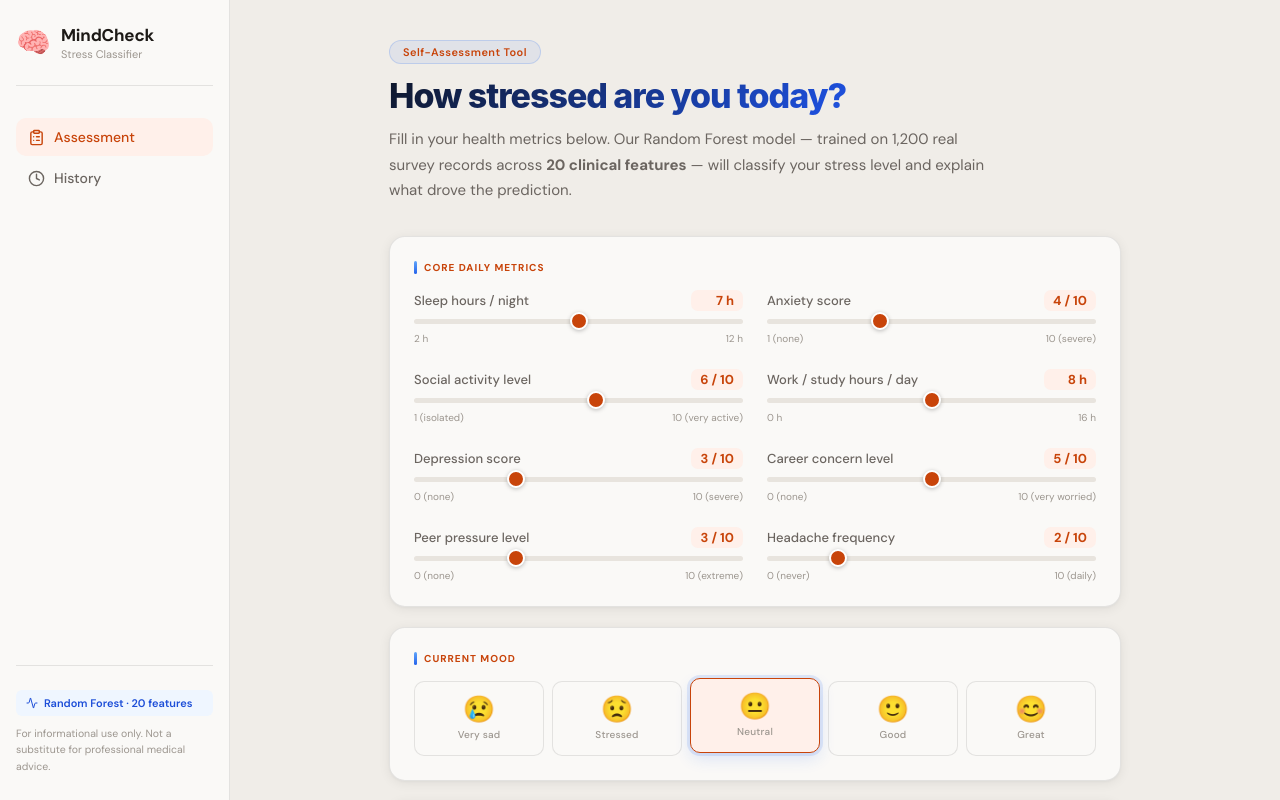
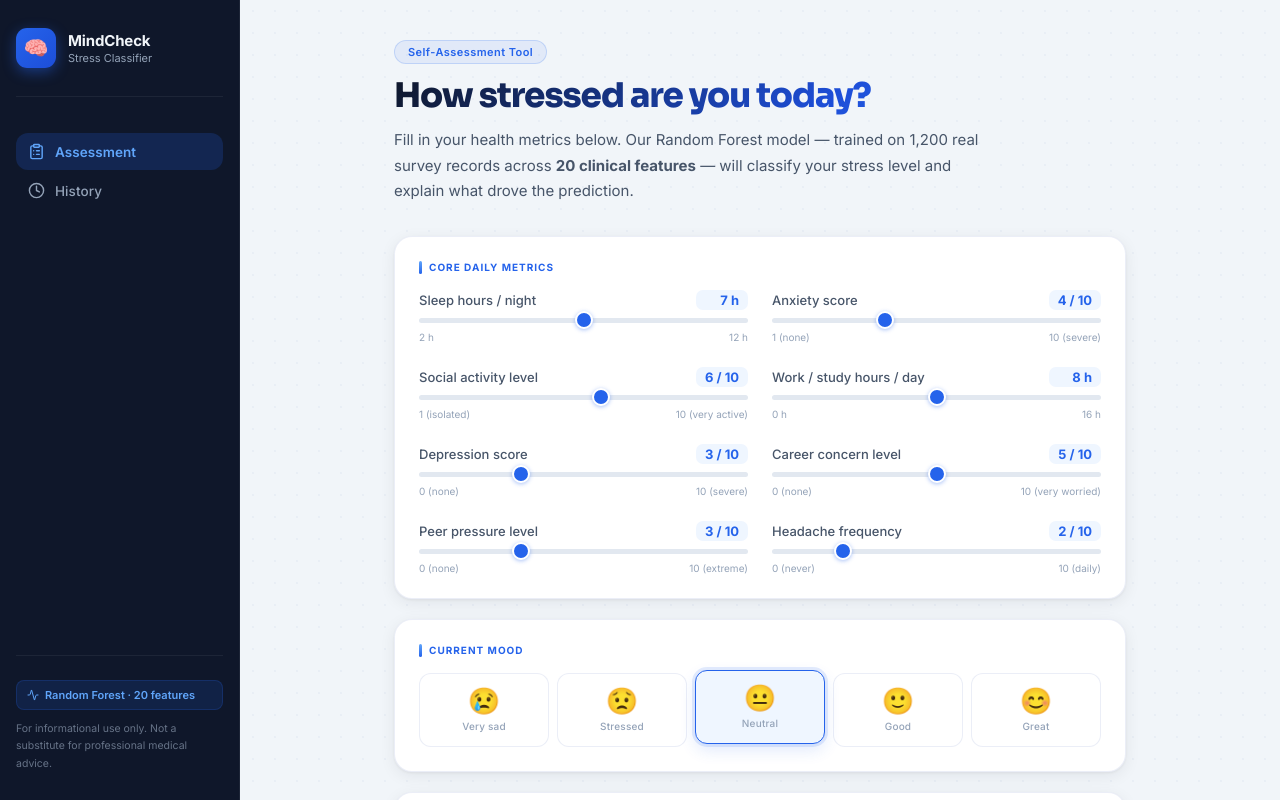
Before and after one commit to carolineehab7/MentalHealthTracker, a React (Vite) app: page / in a window 1280 px wide. Shown: the top 800 px of the page. Built offline with nearby package versions, Linux system fonts and the light colour scheme.

Commit message:
style: update styles and design tokens for improved UI consistency and aesthetics

```diff
--- a/index.html
+++ b/index.html
@@ -1,4 +1,4 @@
-<!DOCTYPE html>
+<!doctype html>
 <html lang="en">
   <head>
     <meta charset="UTF-8" />
@@ -7,7 +7,7 @@
     <link rel="preconnect" href="https://fonts.googleapis.com" />
     <link rel="preconnect" href="https://fonts.gstatic.com" crossorigin />
     <link
-      href="https://fonts.googleapis.com/css2?family=DM+Sans:opsz,wght@9..40,300;9..40,400;9..40,500;9..40,600;9..40,700&family=DM+Serif+Display&display=swap"
+      href="https://fonts.googleapis.com/css2?family=Inter:wght@300;400;500;600;700;800&family=Sora:wght@600;700;800&display=swap"
       rel="stylesheet"
     />
   </head>
--- a/src/App.module.css
+++ b/src/App.module.css
@@ -5,13 +5,13 @@
 
 /* ── Sidebar ── */
 .sidebar {
-  width: 230px;
+  width: 240px;
   flex-shrink: 0;
-  background: var(--card);
-  border-right: 1px solid var(--border);
+  background: var(--sidebar-bg);
+  border-right: 1px solid var(--sidebar-border);
   display: flex;
   flex-direction: column;
-  padding: 1.5rem 1rem;
+  padding: 1.75rem 1rem;
   position: sticky;
   top: 0;
   height: 100vh;
@@ -21,71 +21,133 @@
 .brand {
   display: flex;
   align-items: center;
-  gap: 10px;
-  margin-bottom: 2rem;
-  padding-bottom: 1.5rem;
-  border-bottom: 1px solid var(--border);
+  gap: 12px;
+  margin-bottom: 2.25rem;
+  padding-bottom: 1.75rem;
+  border-bottom: 1px solid var(--sidebar-border);
 }
-.brandIcon { font-size: 28px; line-height: 1; }
-.brandName { font-size: 17px; font-weight: 700; letter-spacing: -0.01em; }
-.brandSub  { font-size: 11px; color: var(--text3); margin-top: 1px; }
+
+.brandIcon {
+  width: 40px;
+  height: 40px;
+  border-radius: 11px;
+  background: linear-gradient(135deg, #2563eb 0%, #1d4ed8 100%);
+  display: flex;
+  align-items: center;
+  justify-content: center;
+  font-size: 20px;
+  box-shadow: 0 4px 14px rgba(37, 99, 235, 0.45);
+  flex-shrink: 0;
+}
+
+.brandName {
+  font-size: 15px;
+  font-weight: 700;
+  color: #f1f5f9;
+  letter-spacing: -0.01em;
+}
+
+.brandSub {
+  font-size: 11px;
+  color: var(--sidebar-text);
+  margin-top: 1px;
+  font-weight: 400;
+}
 
 /* ── Nav links ── */
 .nav {
   display: flex;
   flex-direction: column;
-  gap: 3px;
+  gap: 2px;
   flex: 1;
 }
 
 .navLink {
   display: flex;
   align-items: center;
-  gap: 9px;
+  gap: 10px;
   padding: 10px 12px;
   border-radius: var(--r);
-  font-size: 14px;
+  font-size: 13.5px;
   font-weight: 500;
-  color: var(--text2);
+  color: var(--sidebar-text);
   text-decoration: none;
-  transition: all 0.14s;
+  transition: all 0.18s cubic-bezier(0.4, 0, 0.2, 1);
+  letter-spacing: 0.005em;
 }
-.navLink:hover { background: var(--bg); color: var(--text); }
-.navLinkActive  { background: var(--accent-l) !important; color: var(--accent) !important; }
+
+.navLink:hover {
+  background: var(--sidebar-hover);
+  color: #e2e8f0;
+}
+
+.navLinkActive {
+  background: var(--sidebar-active) !important;
+  color: var(--sidebar-accent) !important;
+  font-weight: 600;
+}
 
 /* ── Footer ── */
 .footer {
   margin-top: auto;
   padding-top: 1.5rem;
-  border-top: 1px solid var(--border);
+  border-top: 1px solid var(--sidebar-border);
 }
+
 .modelBadge {
   display: flex;
   align-items: center;
   gap: 6px;
   font-size: 11px;
   font-weight: 600;
-  color: var(--blue);
-  background: var(--blue-l);
-  padding: 6px 10px;
-  border-radius: 6px;
+  color: var(--sidebar-accent);
+  background: rgba(37, 99, 235, 0.15);
+  border: 1px solid rgba(37, 99, 235, 0.2);
+  padding: 7px 10px;
+  border-radius: 8px;
   margin-bottom: 10px;
 }
-.disclaimer { font-size: 10.5px; color: var(--text3); line-height: 1.6; }
+
+.disclaimer {
+  font-size: 10.5px;
+  color: var(--sidebar-text);
+  line-height: 1.65;
+  opacity: 0.65;
+}
 
 /* ── Main ── */
-.main { flex: 1; overflow-y: auto; min-width: 0; }
+.main {
+  flex: 1;
+  overflow-y: auto;
+  min-width: 0;
+}
 
 /* ── Mobile ── */
 @media (max-width: 768px) {
-  .shell    { flex-direction: column; }
-  .sidebar  {
-    width: 100%; height: auto; position: static;
-    flex-direction: row; align-items: center;
-    padding: 0.75rem 1rem;
-    border-right: none; border-bottom: 1px solid var(--border);
+  .shell {
+    flex-direction: column;
   }
-  .brand  { margin-bottom: 0; padding-bottom: 0; border-bottom: none; margin-right: auto; }
-  .nav    { flex-direction: row; flex: unset; }
-  .footer { display: none; }
+  .sidebar {
+    width: 100%;
+    height: auto;
+    position: static;
+    flex-direction: row;
+    align-items: center;
+    padding: 0.85rem 1rem;
+    border-right: none;
+    border-bottom: 1px solid var(--sidebar-border);
+  }
+  .brand {
+    margin-bottom: 0;
+    padding-bottom: 0;
+    border-bottom: none;
+    margin-right: auto;
+  }
+  .nav {
+    flex-direction: row;
+    flex: unset;
+  }
+  .footer {
+    display: none;
+  }
 }
--- a/src/styles/index.css
+++ b/src/styles/index.css
@@ -1,63 +1,123 @@
 /* ── Reset ── */
-*, *::before, *::after { box-sizing: border-box; margin: 0; padding: 0; }
+*,
+*::before,
+*::after {
+  box-sizing: border-box;
+  margin: 0;
+  padding: 0;
+}
 
 /* ── Design tokens ── */
 :root {
-  --bg:          #f0ede8;
-  --bg2:         #e8e4de;
-  --card:        #faf9f7;
-  --border:      rgba(28, 25, 22, 0.10);
-  --border-md:   rgba(28, 25, 22, 0.18);
-  --text:        #1c1916;
-  --text2:       #6b6560;
-  --text3:       #9c968f;
-  --accent:      #c8440a;
-  --accent-l:    #fff0ea;
-  --blue:        #1d4ed8;
-  --blue-l:      #eff6ff;
-  --ok:          #15803d;
-  --ok-bg:       #f0fdf4;
-  --warn:        #b45309;
-  --warn-bg:     #fffbeb;
-  --danger:      #b91c1c;
-  --danger-bg:   #fef2f2;
-  --r:           10px;
-  --rl:          16px;
-  --shadow:      0 2px 12px rgba(0,0,0,0.07), 0 1px 3px rgba(0,0,0,0.04);
+  /* Backgrounds */
+  --bg: #f1f5f9;
+  --bg2: #e2e8f0;
+  --card: #ffffff;
+
+  /* Borders */
+  --border: rgba(99, 123, 192, 0.13);
+  --border-md: rgba(99, 123, 192, 0.25);
+
+  /* Text */
+  --text: #0f172a;
+  --text2: #475569;
+  --text3: #94a3b8;
+
+  /* Primary — blue */
+  --accent: #2563eb;
+  --accent-h: #1d4ed8;
+  --accent-l: #eff6ff;
+  --accent-m: #bfdbfe;
+  --blue: #2563eb;
+  --blue-l: #eff6ff;
+  --blue-mid: #60a5fa;
+
+  /* Status */
+  --ok: #059669;
+  --ok-bg: #ecfdf5;
+  --warn: #d97706;
+  --warn-bg: #fefce8;
+  --danger: #dc2626;
+  --danger-bg: #fef2f2;
+
+  /* Radii */
+  --r: 12px;
+  --rl: 18px;
+  --rxl: 24px;
+
+  /* Shadows */
+  --shadow: 0 1px 3px rgba(15, 23, 42, 0.06), 0 4px 16px rgba(15, 23, 42, 0.07);
+  --shadow-lg:
+    0 8px 40px rgba(15, 23, 42, 0.12), 0 2px 8px rgba(15, 23, 42, 0.05);
+  --shadow-blue: 0 4px 24px rgba(37, 99, 235, 0.22);
+
+  /* Sidebar */
+  --sidebar-bg: #0f172a;
+  --sidebar-text: #94a3b8;
+  --sidebar-border: rgba(255, 255, 255, 0.06);
+  --sidebar-hover: rgba(255, 255, 255, 0.05);
+  --sidebar-active: rgba(37, 99, 235, 0.2);
+  --sidebar-accent: #60a5fa;
 }
 
-html { scroll-behavior: smooth; }
+html {
+  scroll-behavior: smooth;
+}
 
 body {
-  font-family: 'DM Sans', system-ui, sans-serif;
+  font-family: "Inter", system-ui, sans-serif;
   background: var(--bg);
+  background-image: radial-gradient(
+    circle,
+    rgba(99, 123, 192, 0.06) 1px,
+    transparent 1px
+  );
+  background-size: 22px 22px;
   color: var(--text);
   min-height: 100vh;
   -webkit-font-smoothing: antialiased;
+  -moz-osx-font-smoothing: grayscale;
 }
 
 /* ── Scrollbar ── */
-::-webkit-scrollbar       { width: 5px; }
-::-webkit-scrollbar-track { background: transparent; }
-::-webkit-scrollbar-thumb { background: var(--border-md); border-radius: 3px; }
+::-webkit-scrollbar {
+  width: 5px;
+}
+::-webkit-scrollbar-track {
+  background: transparent;
+}
+::-webkit-scrollbar-thumb {
+  background: var(--border-md);
+  border-radius: 3px;
+}
+::-webkit-scrollbar-thumb:hover {
+  background: var(--accent-m);
+}
 
 /* ── Range slider ── */
-input[type='range'] {
+input[type="range"] {
   -webkit-appearance: none;
-  width: 100%; height: 5px;
+  width: 100%;
+  height: 5px;
   border-radius: 3px;
   background: var(--bg2);
   outline: none;
   cursor: pointer;
 }
-input[type='range']::-webkit-slider-thumb {
+input[type="range"]::-webkit-slider-thumb {
   -webkit-appearance: none;
-  width: 18px; height: 18px;
+  width: 18px;
+  height: 18px;
   border-radius: 50%;
   background: var(--accent);
   border: 2.5px solid #fff;
-  box-shadow: 0 1px 4px rgba(0,0,0,0.25);
+  box-shadow: 0 1px 4px rgba(37, 99, 235, 0.4);
   cursor: pointer;
-  transition: transform .15s;
+  transition:
+    transform 0.15s,
+    box-shadow 0.15s;
 }
-input[type='range']::-webkit-slider-thumb:hover { transform: scale(1.15); }
+input[type="range"]::-webkit-slider-thumb:hover {
+  transform: scale(1.2);
+  box-shadow: 0 2px 10px rgba(37, 99, 235, 0.55);
+}
```
